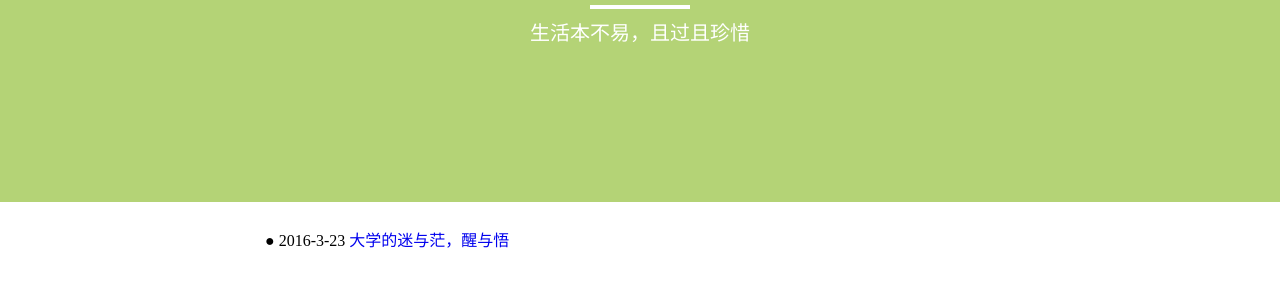
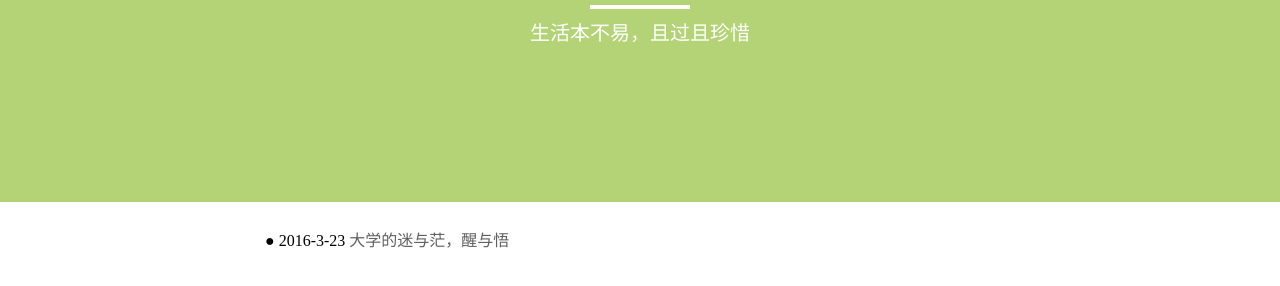
Before and after one commit to boboing/boboing.github.io, a plain HTML site: page living.html in a window 1280 px wide. Shown: the part 226-512 px from the top of the page. Drawn offline with Linux system fonts and the light colour scheme.

Commit message:
Update living.html

```diff
--- a/living.html
+++ b/living.html
@@ -19,8 +19,8 @@ div,ul,li,p,h1{padding:0; margin:0;}
 .header .nav p{font-size:20px; font-weight:300; font-family:"微软雅黑"; color:#fff;}
 /*内容*/
 .text{width:750px; margin:0 auto; padding-top:25px;}
-.text a{text-decoration:none;}
-.text a:hover{color:#337ab7; text-decoration:underline;}
+.text a{text-decoration:none;color:#605f5f;}
+.text a:hover{color:#0666c5; text-decoration:underline;}
 </style>
 </head>
 
```
